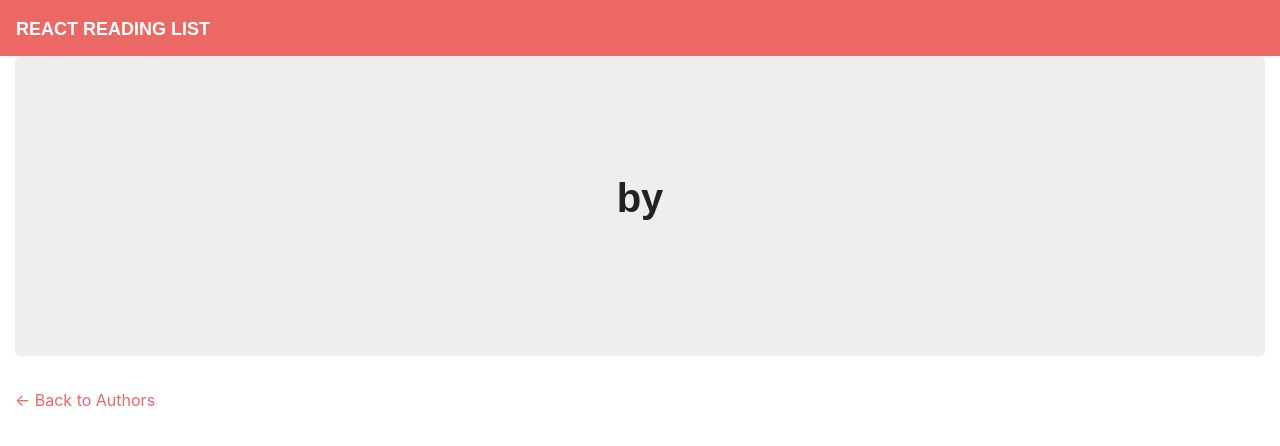
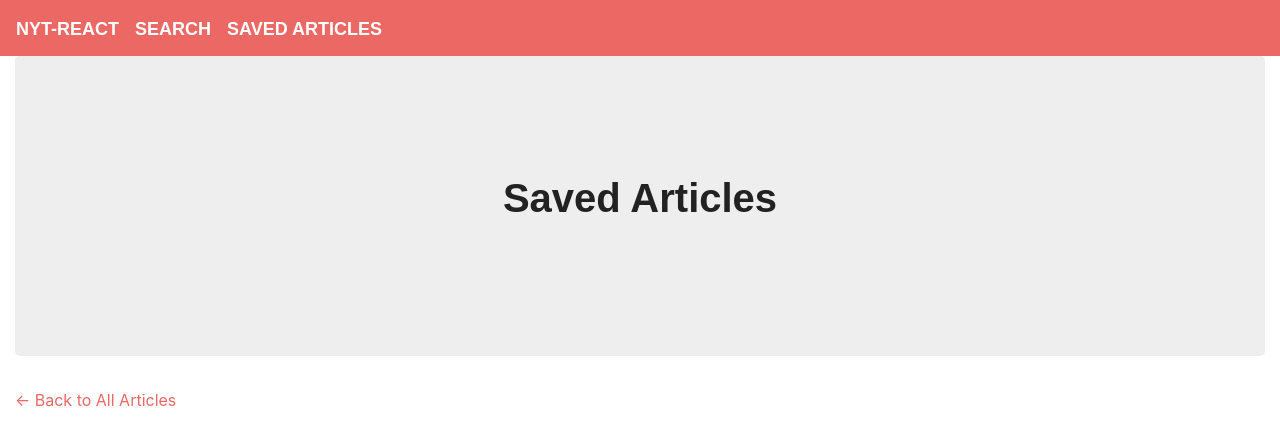
Before and after one commit to alexgood1/NYTimesScraper2, a React (Create React App) app in the folder client/: page /articles/1 in a window 1280 px wide. Shown: the top 446 px of the page. Built offline with nearby package versions, Linux system fonts and the light colour scheme; a web font is replaced by a local one.

Commit message:
Navbar Enabled

```diff
--- a/client/src/components/Nav/Nav.js
+++ b/client/src/components/Nav/Nav.js
@@ -3,7 +3,13 @@ import React from "react";
 const Nav = () => (
   <nav className="navbar navbar-expand-lg navbar-dark bg-primary">
     <a className="navbar-brand" href="/">
-      React Reading List
+      NYT-React
+    </a>
+    <a className="navbar-brand" href="/articles">
+      Search
+    </a>
+    <a className="navbar-brand" href="/articles/saved">
+      Saved Articles
     </a>
   </nav>
 );
--- a/client/src/pages/Detail/Detail.js
+++ b/client/src/pages/Detail/Detail.js
@@ -19,14 +19,14 @@ class Detail extends Component {
           <Col size="md-12">
             <Jumbotron>
               <h1>
-                {this.state.article.title} by {this.state.article.author}
+                Saved Articles
               </h1>
             </Jumbotron>
           </Col>
         </Row>
         <Row>
           <Col size="md-2">
-            <Link to="/">← Back to Authors</Link>
+            <Link to="/">← Back to All Articles</Link>
           </Col>
         </Row>
       </Container>
```
Also changed, not shown: client/src/pages/Articles/Articles.js (+6 -5 lines).
